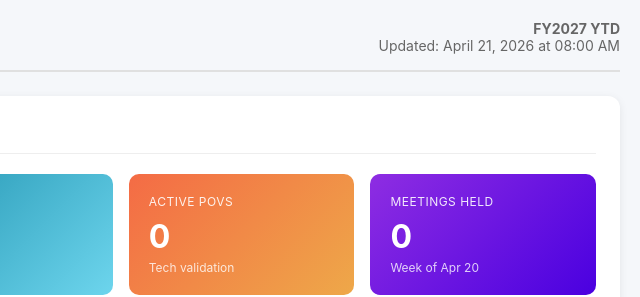
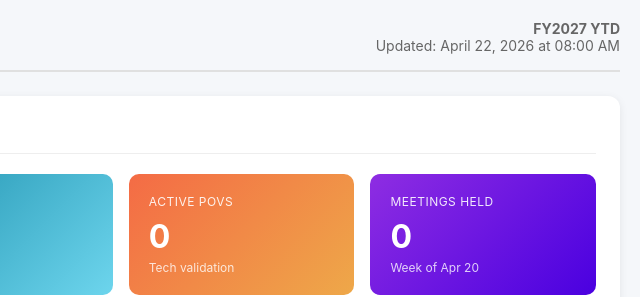
Before and after one commit to mattamadea-blip/gtm-dashboard, a plain HTML site: page index.html in a window 1280 px wide. Shown: the top 297 px of the page, 640-1280 px from the left. Drawn offline with Linux system fonts and the light colour scheme.

Commit message:
Update dashboard 2026-04-22 08:00

```diff
--- a/index.html
+++ b/index.html
@@ -124,7 +124,7 @@
         <h1>GTM KPI Dashboard</h1>
         <div class="meta">
             <div><strong>FY2027 YTD</strong></div>
-            <div>Updated: April 21, 2026 at 08:00 AM</div>
+            <div>Updated: April 22, 2026 at 08:00 AM</div>
         </div>
     </div>
 
```
